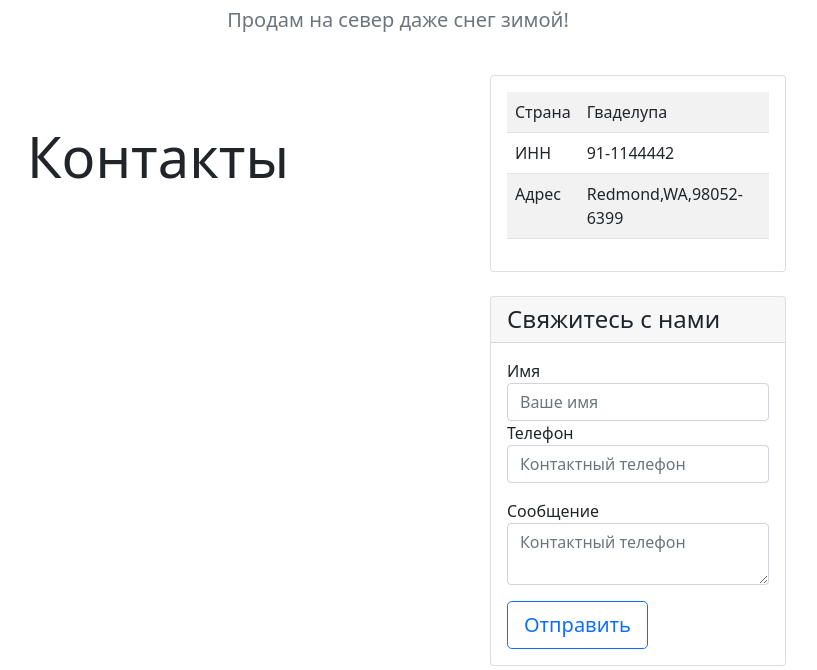
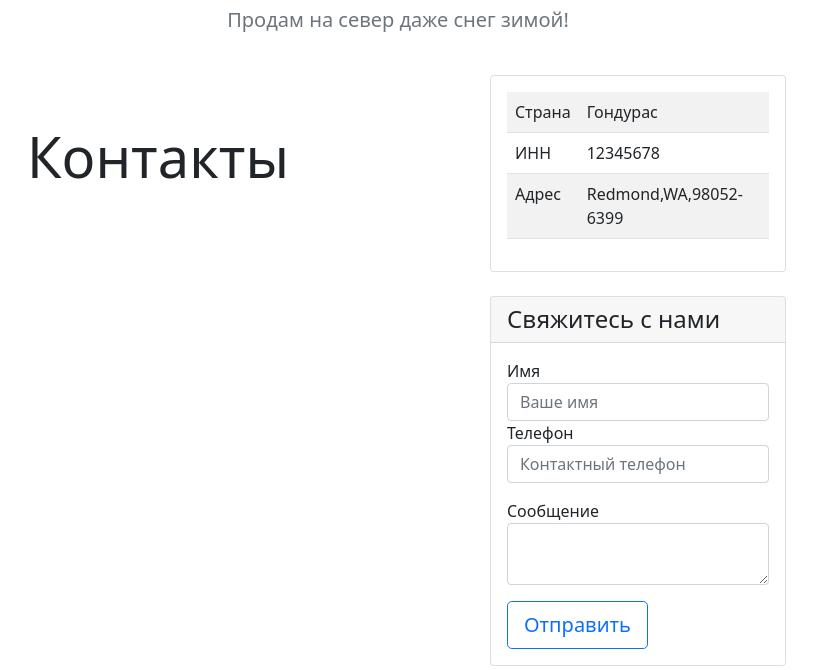
Before and after one commit to Tor4ubas/prj6, a Django app: page /contacts/ in a window 1280 px wide. Shown: the part 250-920 px from the top of the page, without its empty margins (242-1059 px from the left). Run offline with Django 4.2, Linux system fonts and the light colour scheme; some libraries are stand-ins or nearby versions.

Commit message:
homework 20.2

```diff
--- a/catalog/models.py
+++ b/catalog/models.py
@@ -22,7 +22,7 @@ class Product(models.Model):
     description = models.TextField(**NULLABLE, verbose_name='Описание')
     photo = models.ImageField(upload_to='product/', **NULLABLE, verbose_name='Фото')
     category = models.ForeignKey(Category, on_delete=models.CASCADE, verbose_name='Категория')
-    price = models.IntegerField(verbose_name='цена')
+    price = models.IntegerField(verbose_name='Стоимость')
     date_created = models.DateField(**NULLABLE, verbose_name='Дата создания')
     date_updated = models.DateField(**NULLABLE, verbose_name='Дата последнего изменения')
 
--- a/catalog/templates/catalog/contacts.html
+++ b/catalog/templates/catalog/contacts.html
@@ -15,11 +15,11 @@
                     <table class="table table-striped">
                         <tr>
                             <td class="w-25">Страна</td>
-                            <td>Гваделупа</td>
+                            <td>Гондурас</td>
                         </tr>
                         <tr>
                             <td class="w-25">ИНН</td>
-                            <td>91-1144442</td>
+                            <td>12345678</td>
                         </tr>
                         <tr>
                             <td class="w-25">Адрес</td>
@@ -47,7 +47,7 @@
                         </div>
                         <div class="mb-3">
                             <label for="message">Сообщение</label>
-                            <textarea type="text" name="message" class="form-control" id="message" placeholder="Контактный телефон" required></textarea>
+                            <textarea type="text" name="message" class="form-control" id="message" placeholder="" required></textarea>
                         </div>
                     </form>
                     <button type="submit" class="btn btn-lg btn-block btn-outline-primary">Отправить</button>
```
